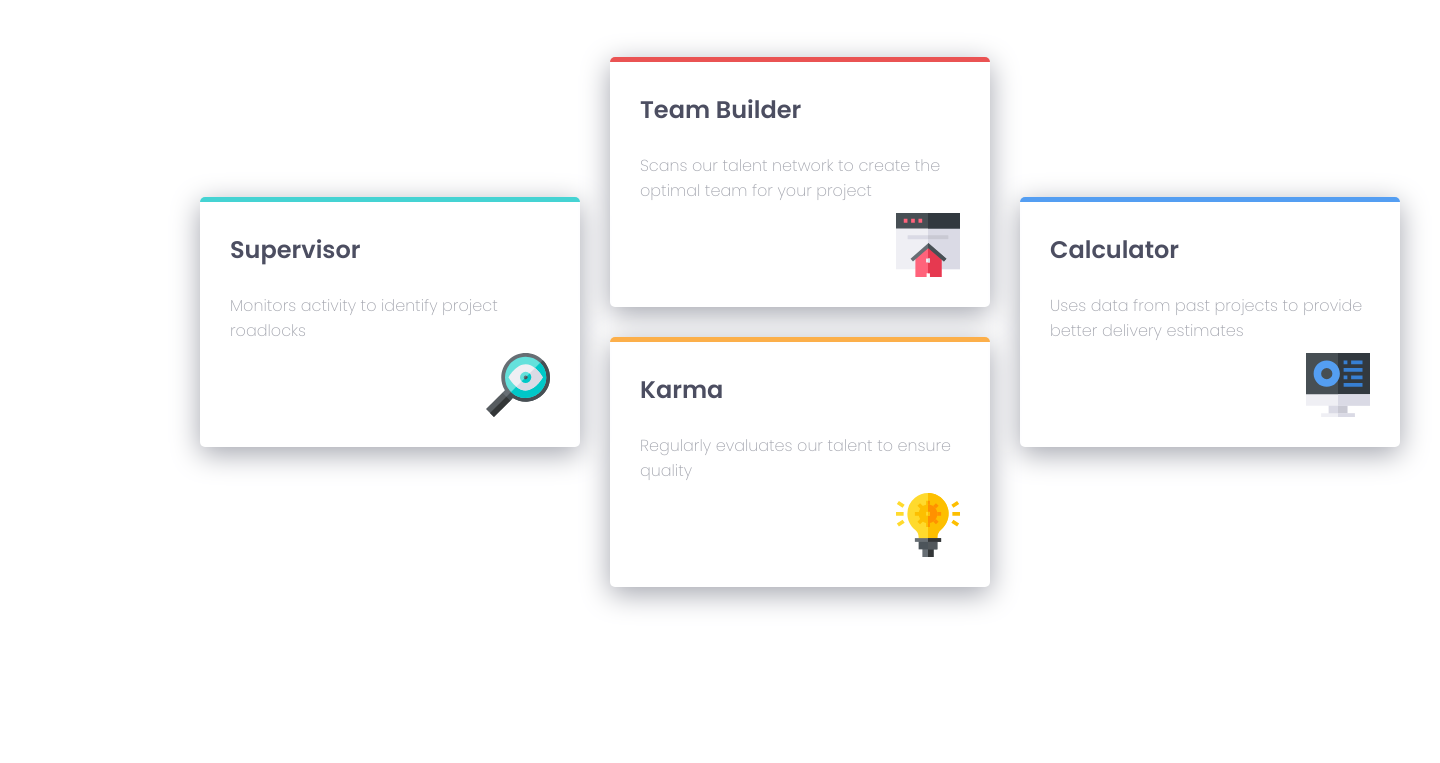
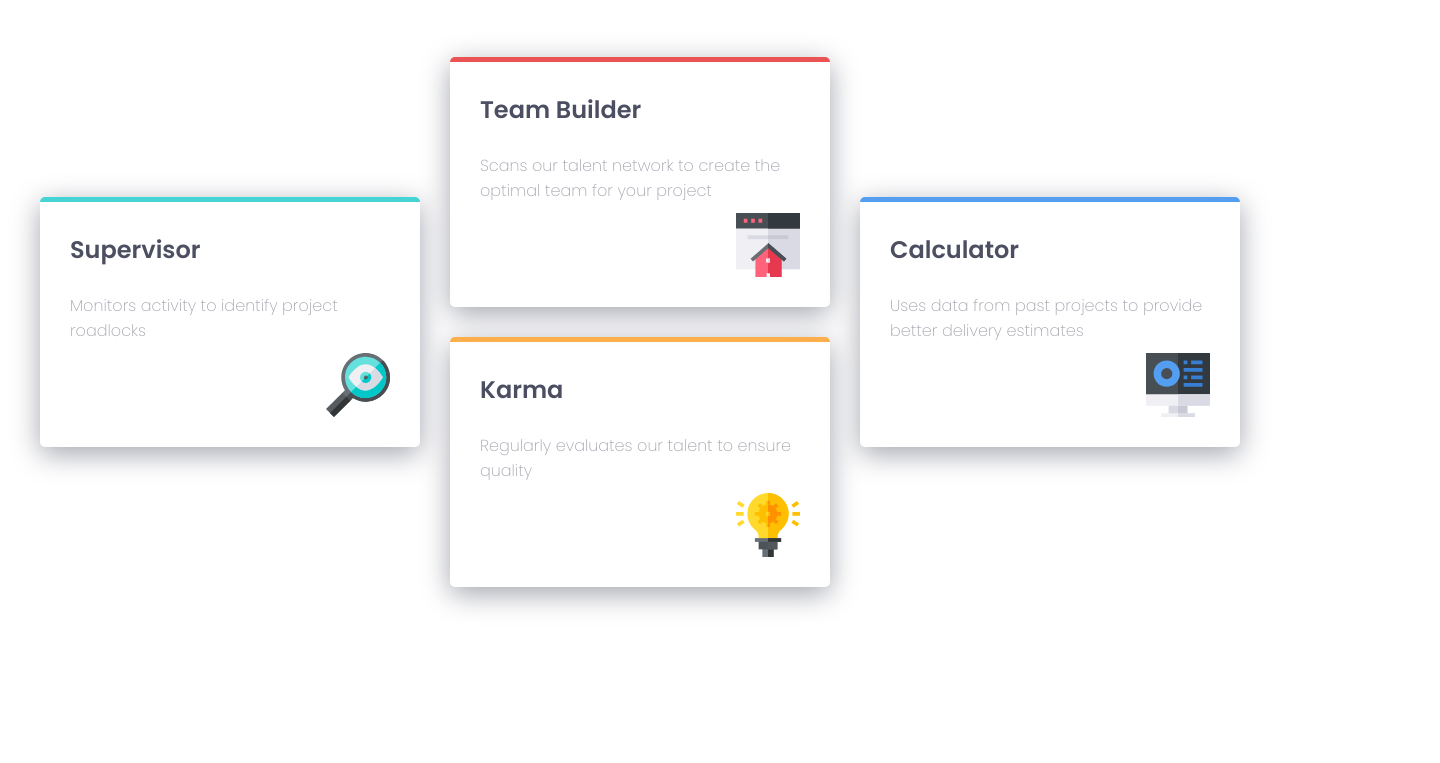
Before and after one commit to astragenius/FourCardSite, a plain HTML site: page index.html in a window 1280 px wide. Shown: the part 273-1036 px from the top of the page, 1440 px wide, since content can reach past the window. Drawn offline with Linux system fonts and the light colour scheme.

Commit message:
Desktop version Fixed

```diff
--- a/css/style.css
+++ b/css/style.css
@@ -26,7 +26,7 @@ body {
     font-family: 'Poppins', sans-serif;
     width: 100%;
     font-size: 100%;
-    margin: 5.635rem 10rem 0 10rem;
+
 }
 
 
```
